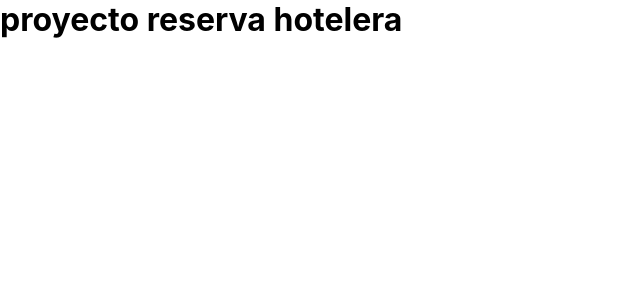
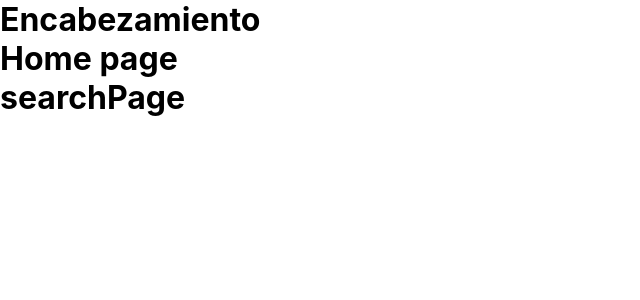
Before and after one commit to enzoayala32/Profesional, a React (Create React App) app in the folder reserva_hotelera/: page / in a window 1280 px wide. Shown: the top 300 px of the page, without its empty margins (0-640 px from the left). Built offline with nearby package versions, Linux system fonts and the light colour scheme.

Commit message:
creando los componentes Header, Home, Searchpage

```diff
--- a/reserva_hotelera/src/App.js
+++ b/reserva_hotelera/src/App.js
@@ -1,10 +1,15 @@
 import React from 'react';
 import { Counter } from './features/counter/Counter';
+import Header from './components/Header';
+import Home from './components/Home';
+import SearchPage from './components/searchPage';
 
 function App() {
   return (
     <div >
-      <h1>proyecto reserva hotelera</h1>
+      <Header/>
+      <Home/>
+      <SearchPage/>
     </div>
   );
 }
--- /dev/null
+++ b/reserva_hotelera/src/components/Header.js
@@ -0,0 +1,11 @@
+import React from 'react'
+
+const Header = () => {
+  return (
+    <div>
+        <h1>Encabezamiento</h1>
+    </div>
+  )
+}
+
+export default Header
--- /dev/null
+++ b/reserva_hotelera/src/components/Home.js
@@ -0,0 +1,11 @@
+import React from "react";
+
+const Home = () => {
+  return (
+    <div>
+      <h1>Home page</h1>
+    </div>
+  );
+};
+
+export default Home;
--- /dev/null
+++ b/reserva_hotelera/src/components/SearchPage.js
@@ -0,0 +1,11 @@
+import React from 'react'
+
+const SearchPage = () => {
+  return (
+    <div>
+        <h1>searchPage</h1>
+    </div>
+  )
+}
+
+export default SearchPage
```
